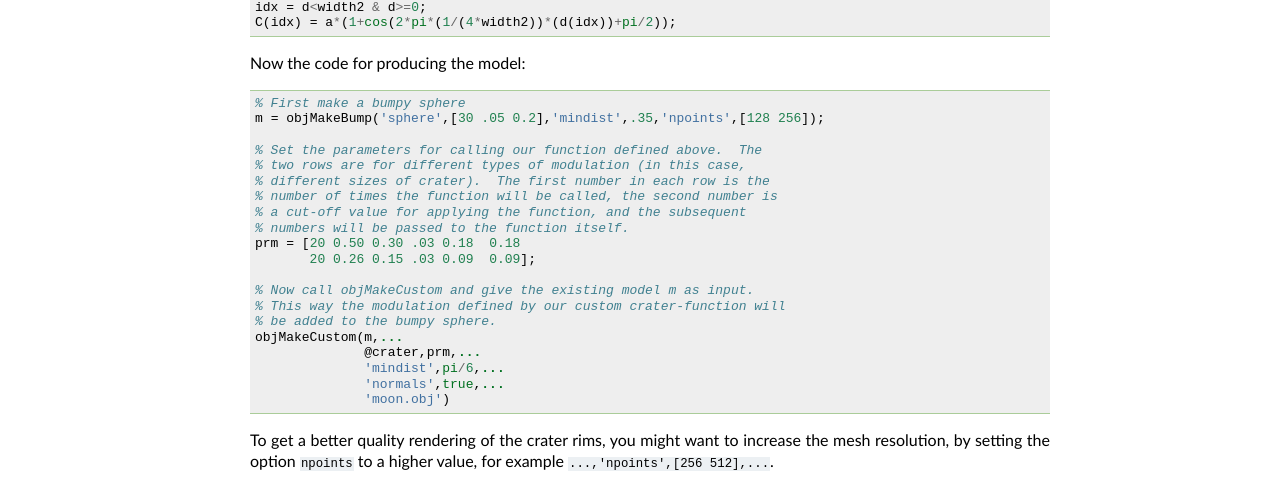
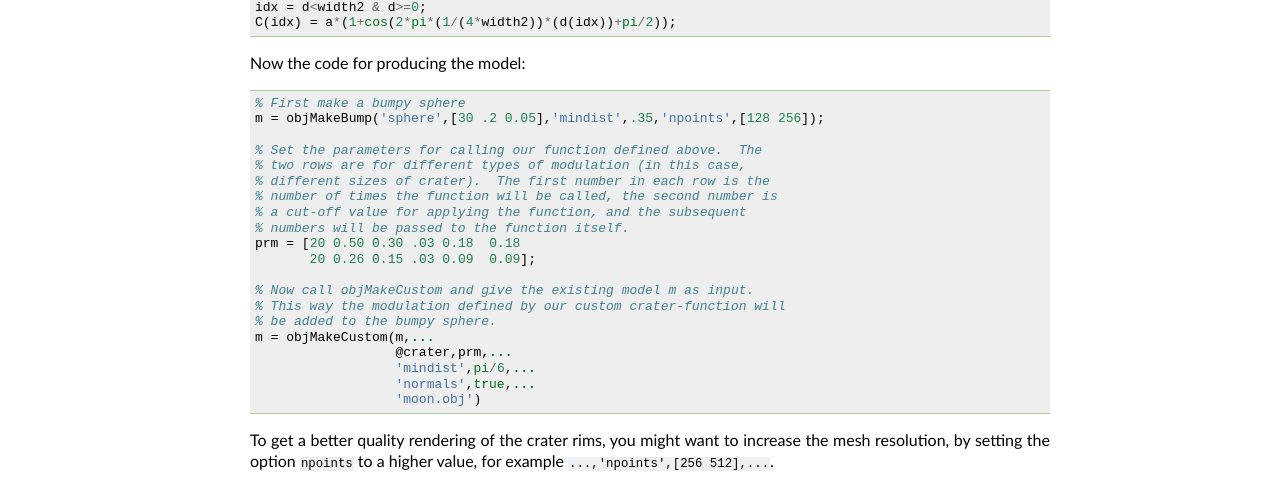
Before and after one commit to spitschan/ShapeToolbox, a Sphinx documentation site: the page built from doc/source/gallery-moon.rst, in a window 1280 px wide. Shown: the part 906-1398 px from the top of the page. Built offline with Sphinx 7.4.7, drawn with Linux system fonts in a browser that asks for light colours; formulas are drawn with MathJax 3.

Commit message:
Fixed height map function to work with new way of adding perturbations. Other minor things.

```diff
--- a/doc/source/gallery-moon.rst
+++ b/doc/source/gallery-moon.rst
@@ -41,7 +41,7 @@ the contents of the file ``crater.m`` (you can copy it and save it in
 Now the code for producing the model::
 
   % First make a bumpy sphere
-  m = objMakeBump('sphere',[30 .05 0.2],'mindist',.35,'npoints',[128 256]);
+  m = objMakeBump('sphere',[30 .2 0.05],'mindist',.35,'npoints',[128 256]);
 
   % Set the parameters for calling our function defined above.  The
   % two rows are for different types of modulation (in this case,
@@ -55,11 +55,11 @@ Now the code for producing the model::
   % Now call objMakeCustom and give the existing model m as input.
   % This way the modulation defined by our custom crater-function will
   % be added to the bumpy sphere.
-  objMakeCustom(m,...
-                @crater,prm,...
-                'mindist',pi/6,...
-                'normals',true,...
-                'moon.obj')
+  m = objMakeCustom(m,...
+                    @crater,prm,...
+                    'mindist',pi/6,...
+                    'normals',true,...
+                    'moon.obj')
 
 To get a better quality rendering of the crater rims, you might want
 to increase the mesh resolution, by setting the option ``npoints`` to a
```
Also changed, not shown: 4 other files.
